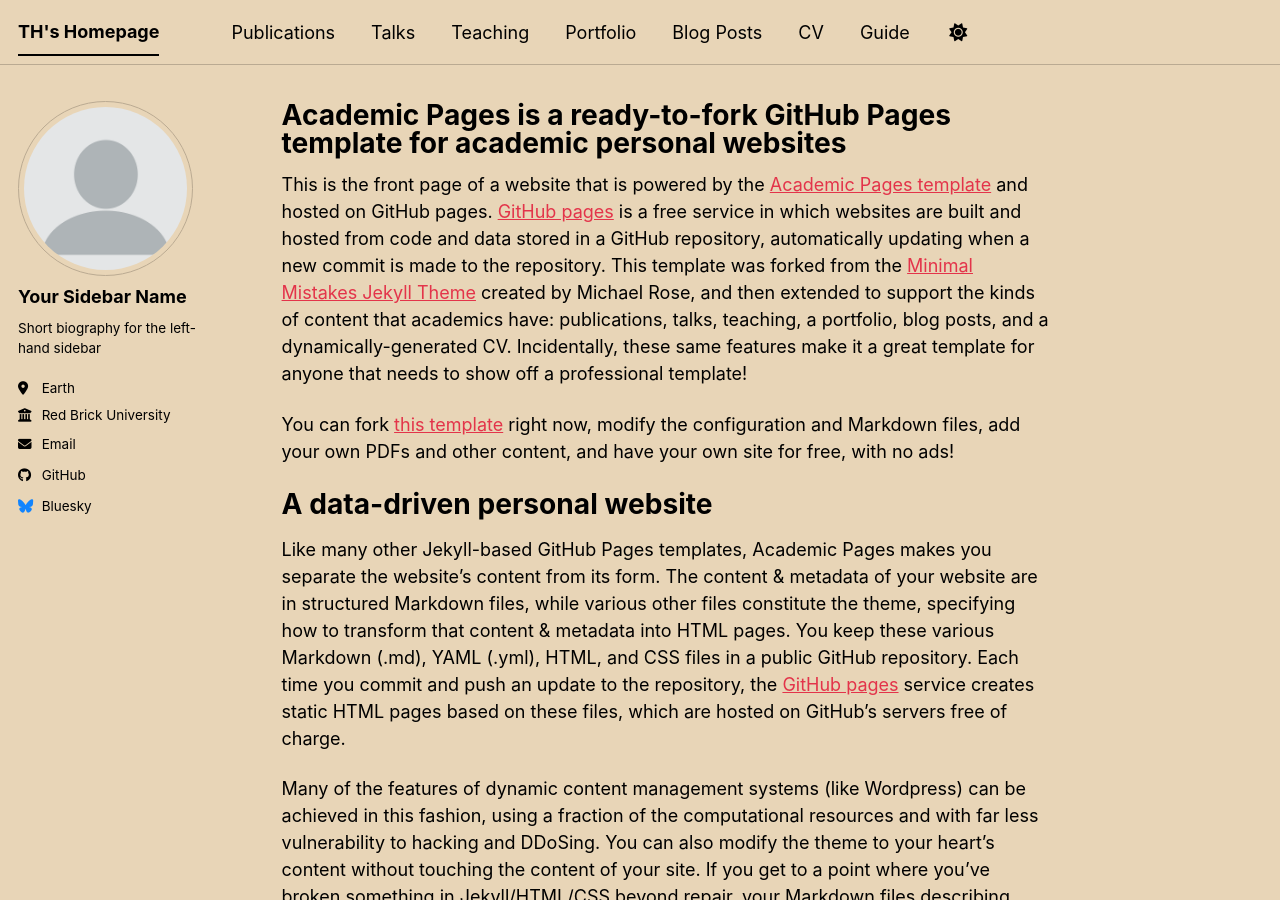
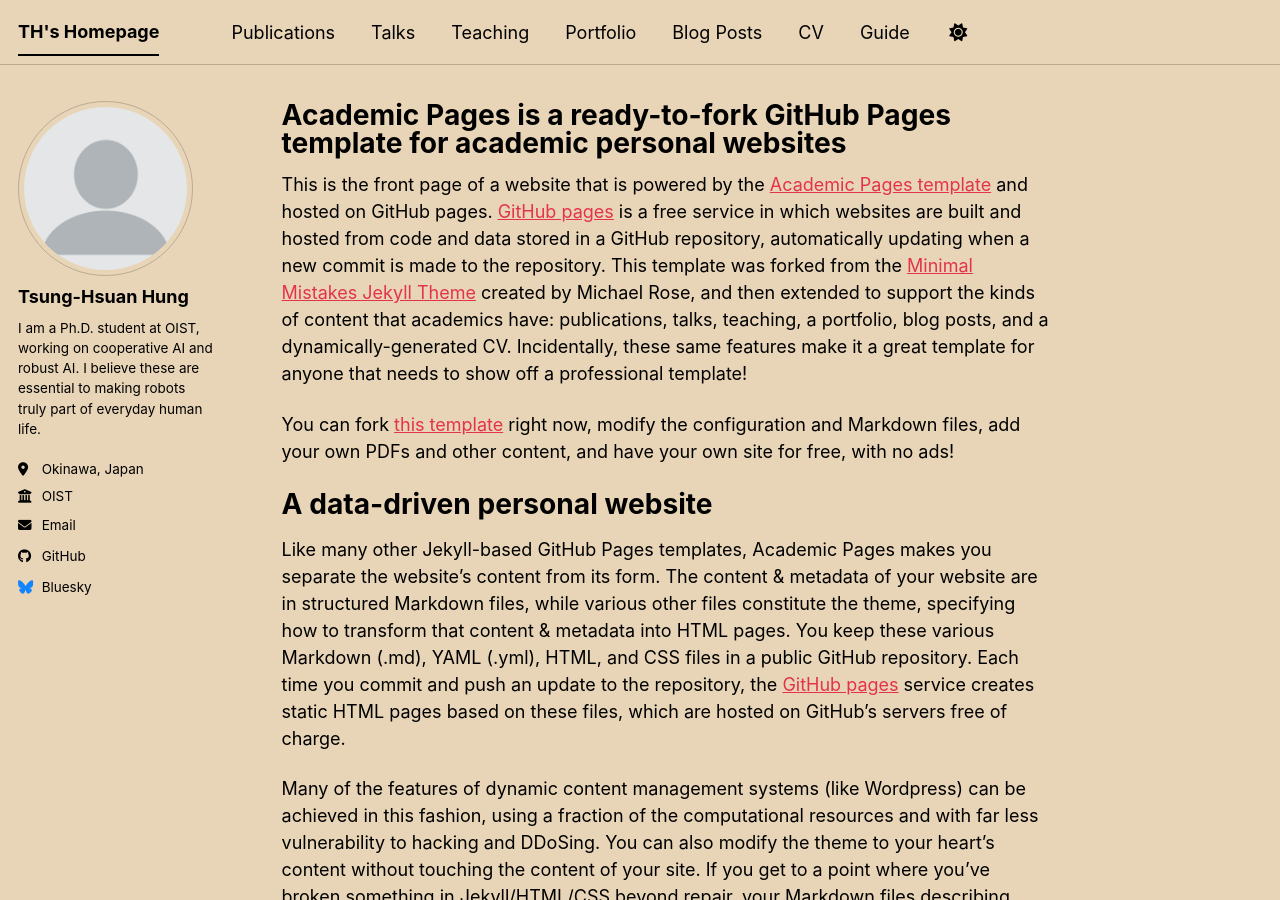
Before and after one commit to cxweoth/cxweoth.github.io, a Jekyll site: the page built from _pages/about.md, in a window 1280 px wide and 900 px high. Built offline with Jekyll 4.4.1, drawn with Linux system fonts in a browser that asks for light colours; a script bundle is joined from its source files by our own code; library files that are not in the unit come from our copies.

Commit message:
Update _config.yml

```diff
--- a/_config.yml
+++ b/_config.yml
@@ -24,13 +24,13 @@
 author:
   # Biographic information
   avatar           : "profile.png"
-  name             : "Your Sidebar Name"
+  name             : "Tsung-Hsuan Hung"
   pronouns         : # example: "she/her"
-  bio              : "Short biography for the left-hand sidebar"
-  location         : "Earth"
-  employer         : "Red Brick University"
+  bio              : "I am a Ph.D. student at OIST, working on cooperative AI and robust AI. I believe these are essential to making robots truly part of everyday human life."
+  location         : "Okinawa, Japan"
+  employer         : "OIST"
   uri              : # URL
-  email            : "none@example.org"
+  email            : "cxweoth@gmail.com"
 
   # Academic websites
   academia         : # URL
```
